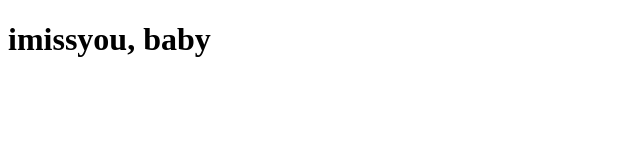
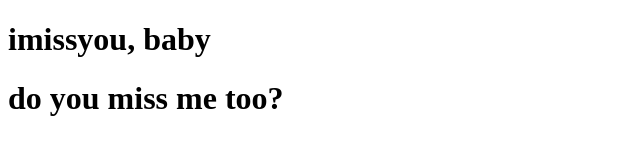
Before and after one commit to kaids77/charlierepo, a plain HTML site: page index.html in a window 1280 px wide. Shown: the whole page, without its empty margins (0-640 px from the left). Drawn offline with Linux system fonts and the light colour scheme.

Commit message:
added do you miss me too

```diff
--- a/index.html
+++ b/index.html
@@ -7,5 +7,6 @@
 </head>
 <body>
     <h1>imissyou, baby</h1>
+    <h1>do you miss me too?</h1>
 </body>
 </html>
```
